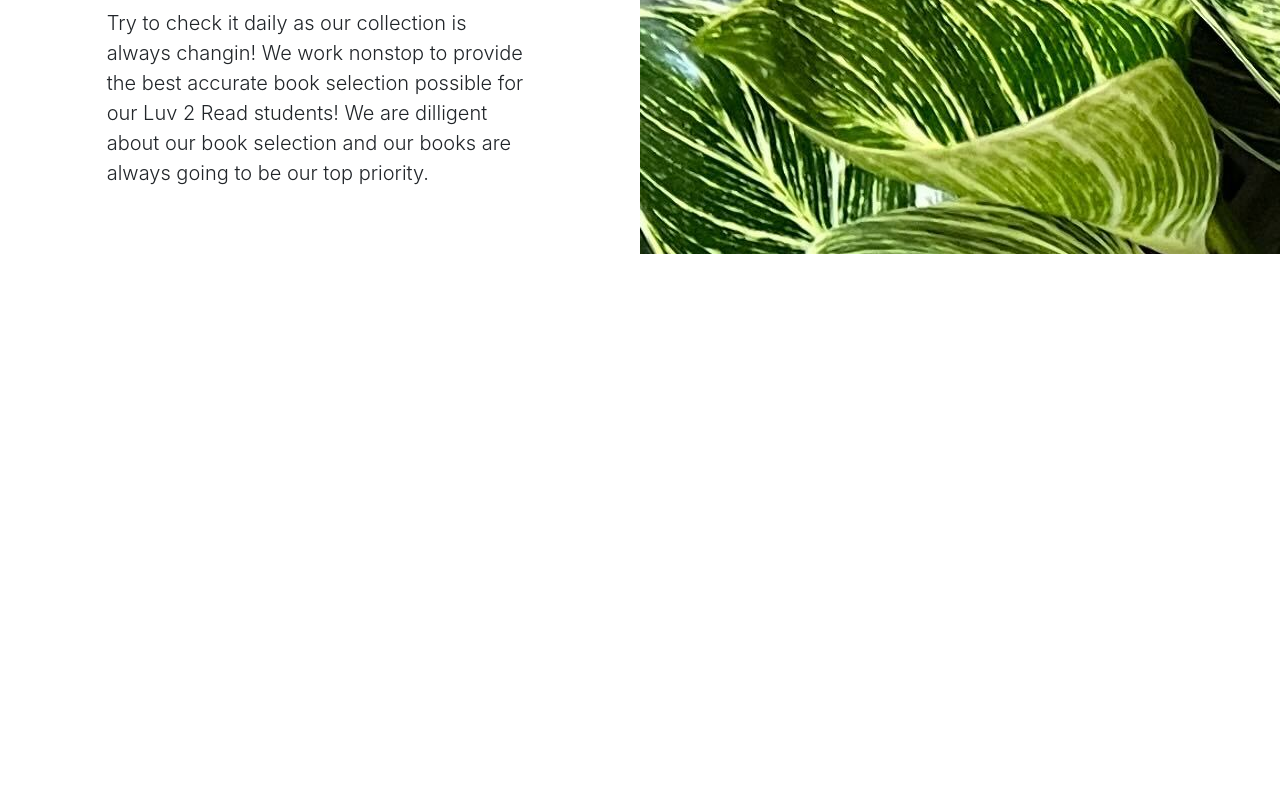
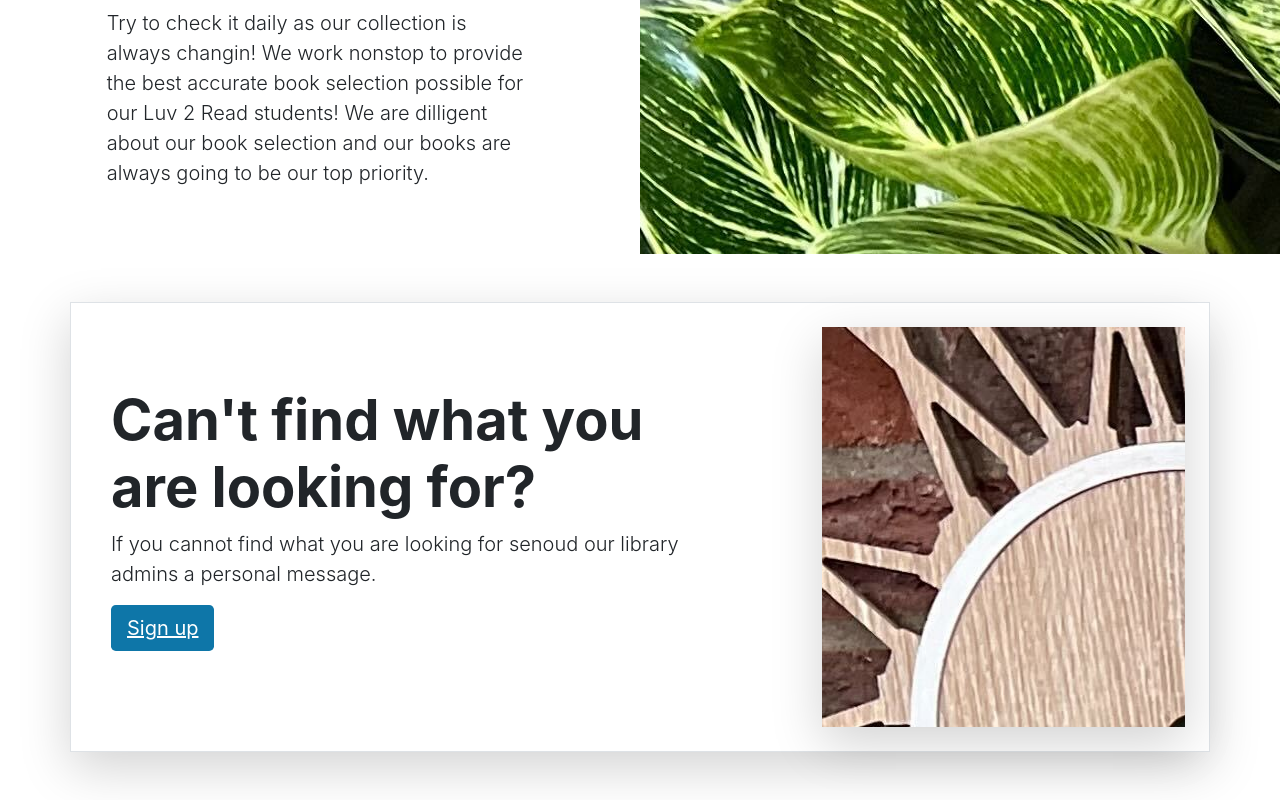
Before and after one commit to ZestyLimones/react-springboot-library, a React (Create React App) app: page / in a window 1280 px wide. Shown: the part 1664-2464 px from the top of the page. Before the commit the page ends 1918 px from the top, so only its background shows below. Built offline with nearby package versions, Linux system fonts and the light colour scheme; the HTML template or start-up script is replaced by a standard one.

Commit message:
added library services component.

```diff
--- a/src/App.tsx
+++ b/src/App.tsx
@@ -3,6 +3,7 @@
 import { Carousel } from './layouts/HomePage/Carosel';
 import { ExploreTopBooks } from './layouts/HomePage/ExploreTopBooks';
 import { Heros } from './layouts/HomePage/Heros';
+import { LibraryServices } from './layouts/HomePage/LibraryServices';
 import { Navbar } from './layouts/NavbarAndFooter/Navbar';
 
 function App() {
@@ -12,6 +13,7 @@
       <ExploreTopBooks />
       <Carousel />
       <Heros />
+      <LibraryServices />
     </div>
   );
 }
--- /dev/null
+++ b/src/layouts/HomePage/LibraryServices.tsx
@@ -0,0 +1,23 @@
+export const LibraryServices = () => {
+  return (
+    <div className="container my-5">
+      <div className="row p-4 align-items-center border shadow-lg">
+        <div className="col-lg-7 p-3">
+          <h1 className="display-4 fw-bold">
+            Can't find what you are looking for?
+          </h1>
+          <p className="lead">
+            If you cannot find what you are looking for senoud our library
+            admins a personal message.
+          </p>
+          <div className="d-grid gap-2 justify-content-md-start mb-4 mb-lg-3">
+            <a className="'button main-color btn-lg text-white" href="#">
+              Sign up
+            </a>
+          </div>
+        </div>
+        <div className="col-lg-4 offset-lg-1 shadow-lg lost-image"></div>
+      </div>
+    </div>
+  );
+};
```
